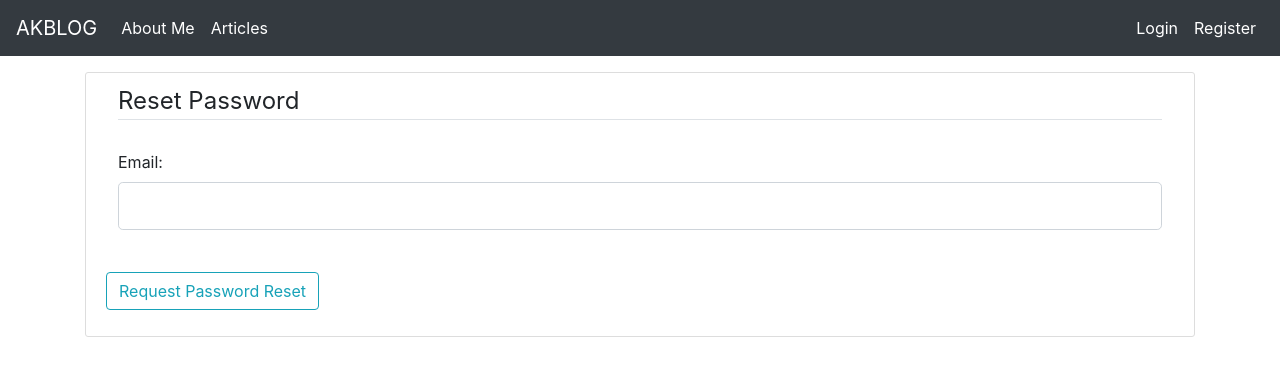
After one commit to abdullahskartal/Blog-with-Flask, a Flask app: page /reset_password in a window 1280 px wide. The commit adds this page. Shown: the top 376 px of the page. Run offline with Flask 2, Linux system fonts and the light colour scheme; some libraries are stand-ins or nearby versions.

Commit message:
Reset password with email

```diff
--- a/blog/forms.py
+++ b/blog/forms.py
@@ -35,8 +35,9 @@ class ArticleForm(FlaskForm):
     title = StringField("Article Title", validators=[DataRequired()])
     content = TextAreaField("Article Content",validators=[DataRequired()])
     submit = SubmitField("Post")
+
 # UpdateAccount Form
-class UpdateAccount(FlaskForm):
+class UpdateAccountForm(FlaskForm):
     username = StringField("Username:", validators=[DataRequired(),Length(min=2,max=35)])
     email = StringField("E-Mail:", validators=[DataRequired(),Email(message="Please enter a valid e-mail.")])
     picture = FileField("Update Profile Picture",validators=[FileAllowed(["jpg","png"])])
@@ -47,8 +48,25 @@ class UpdateAccount(FlaskForm):
             user = User.query.filter_by(username = username.data).first()
             if user:
                 raise ValidationError("The username is already taken. Choose another one.")
+
     def validate_email(self,email):
         if email.data != current_user.email:
             email = User.query.filter_by(email = email.data).first()
             if email:
                 raise ValidationError("The email is already taken. Choose another one.")
+
+# Request Reset Form
+class RequestResetForm(FlaskForm):
+    email = StringField("Email:",validators=[DataRequired(),Email()])
+    submit = SubmitField("Request Password Reset")
+
+    def validate_email(self,email):
+        user = User.query.filter_by(email = email.data).first()
+        if user is None:
+            raise ValidationError("This email is nothing use by any account.")
+
+# Reset Password Form
+class ResetPasswordForm(FlaskForm):
+    password = PasswordField("Password:",validators=[DataRequired()])
+    confirm_password = PasswordField("Verify password",validators=[DataRequired(),EqualTo("password")])
+    submit = SubmitField("Reset Password")
--- a/blog/routes.py
+++ b/blog/routes.py
@@ -3,9 +3,10 @@ import secrets
 from PIL import Image
 from flask import render_template, url_for, flash, redirect,request,abort
 from blog.models import User, Article
-from blog.forms import RegisterForm,LoginForm,UpdateAccount,ArticleForm
-from blog import app, db, bcrypt
+from blog.forms import RegisterForm,LoginForm,UpdateAccountForm,ArticleForm,RequestResetForm,ResetPasswordForm
+from blog import app, db, bcrypt,mail
 from flask_login import login_user,current_user,logout_user,login_required
+from flask_mail import Message
 
 # Index
 @app.route("/")
@@ -56,6 +57,7 @@ def logout():
     flash("You are successfully log out","success")
     return redirect(url_for("index"))
 
+# Save picture
 def save_picture(form_picture):
     random_hex = secrets.token_hex(8)
     _,f_ext = os.path.splitext(form_picture.filename)
@@ -73,7 +75,7 @@ def save_picture(form_picture):
 @app.route("/account",methods = ["GET","POST"])
 @login_required
 def account():
-    form = UpdateAccount()
+    form = UpdateAccountForm()
     if form.validate_on_submit():
         if form.picture.data:
             picture_file = save_picture(form.picture.data)
@@ -88,12 +90,14 @@ def account():
         form.email.data = current_user.email
     image_file = url_for("static", filename = "profile/" + current_user.image_file)
     return render_template("account.html",title = "Account",image_file = image_file,form = form)
+
 # Dashboard Page
 @app.route("/dashboard")
 @login_required
 def dashboard():
     articles = Article.query.all()
     return render_template("dashboard.html",articles = articles)
+
 # Add Article Page
 @app.route("/addarticle",methods =["GET","POST"])
 @login_required
@@ -113,10 +117,13 @@ def addarticle():
 def articles():
     articles = Article.query.all()
     return render_template("articles.html",articles = articles)
+
+# Article Page
 @app.route("/article/<int:article_id>")
 def article(article_id):
     article = Article.query.get_or_404(article_id)
     return render_template("article.html",title = article.title,article=article)
+
 # Edit Article
 @app.route("/edit/<int:article_id>",methods =["GET","POST"])
 @login_required
@@ -136,6 +143,7 @@ def edit_article(article_id):
         form.content.data = article.content
     return render_template("addarticle.html",title="Edit Article",form = form, legend = "Edit Article")
 
+# Delete Article
 @app.route("/delete/<int:article_id>",methods =["POST","GET"])
 @login_required
 def delete_article(article_id):
@@ -146,3 +154,44 @@ def delete_article(article_id):
     db.session.commit()
     flash("Your article has been deleted.","success")
     return redirect(url_for("dashboard"))
+
+def send_reset_email(user):
+    token = user.get_reset_token()
+    msg = Message("Password Reset Request",sender = "example@example.com",recipients=[user.email])
+    msg.body = f''' If you want to reset your password click this link:
+{url_for("reset_token",token = token, _external = True)}
+
+If this mail is not in your information please just ignore.
+'''
+    mail.send(msg)
+
+# Reset Password
+@app.route("/reset_password",methods = ["GET","POST"])
+def reset_request():
+    if current_user.is_authenticated:
+        return redirect(url_for("index"))
+    form = RequestResetForm()
+    if form.validate_on_submit():
+        user = User.query.filter_by(email = form.email.data).first()
+        send_reset_email(user)
+        flash("Reset password email has been sent.","info")
+        return redirect(url_for("login"))
+    return render_template("reset_request.html",title = "Reset Password",form = form)
+
+# Reset Password Token
+@app.route("/reset_password/<token>",methods = ["GET","POST"])
+def reset_token(token):
+    if current_user.is_authenticated:
+        return redirect(url_for("index"))
+    user = User.verify_reset_token(token)
+    if user is None:
+        flash("That is an invalid token.","warning")
+        return redirect(url_for("reset_request"))
+    form = ResetPasswordForm()
+    if form.validate_on_submit():
+        hashpass = bcrypt.generate_password_hash(form.password.data).decode("utf-8")
+        user.password = hashpass
+        db.session.commit()
+        flash("Your password has been updated","success")
+        return redirect(url_for("login"))
+    return render_template("reset_token.html", title = "Reset Password",form = form)
--- a/blog/templates/addarticle.html
+++ b/blog/templates/addarticle.html
@@ -39,5 +39,4 @@
         </div>
     </form>
 </div>
-
 {% endblock body %}
--- a/blog/templates/dashboard.html
+++ b/blog/templates/dashboard.html
@@ -33,10 +33,8 @@
           </tr>
           {% endif %}
         {% endfor %}
-
       </tbody>
     </table>
-
   {% else %}
   <div class="alert alert-danger">
       You have not article yet.
--- a/blog/templates/login.html
+++ b/blog/templates/login.html
@@ -38,10 +38,10 @@
             </fieldset>
             <div class="form-group">
                 {{ form.submit(class="btn btn-outline-info") }}
+                <small class="text-muted ml-2">
+                    <a href="{{ url_for("reset_request") }}">Forgot Password?</a>
+                </small>
             </div>
-            <small class="text-muted ml-2">
-                <a href="#">Forgot Password?</a>
-            </small>
         </form>
     </div>
     <div class="border-top pt-3">
--- /dev/null
+++ b/blog/templates/reset_request.html
@@ -0,0 +1,27 @@
+{% extends "layout.html" %}
+{% block body %}
+    <div class="content-section">
+        <form method="POST" action="">
+            {{ form.hidden_tag() }}
+            <fieldset class="form-group">
+                <legend class="border-bottom mb-4">Reset Password</legend>
+                <div class="form-group">
+                    {{ form.email.label(class="form-control-label") }}
+                    {% if form.email.errors %}
+                        {{ form.email(class="form-control form-control-lg is-invalid") }}
+                        <div class="invalid-feedback">
+                            {% for error in form.email.errors %}
+                                <span>{{ error }}</span>
+                            {% endfor %}
+                        </div>
+                    {% else %}
+                        {{ form.email(class="form-control form-control-lg") }}
+                    {% endif %}
+                </div>
+            </fieldset>
+            <div class="form-group">
+                {{ form.submit(class="btn btn-outline-info") }}
+            </div>
+        </form>
+    </div>
+{% endblock body %}
```
Also changed, not shown: blog/__init__.py (+8 -0 lines), blog/models.py (+14 -2 lines), blog/templates/reset_token.html (added, +40 -0 lines), blog.db. Lines whose indentation alone changed are shown as unchanged.
